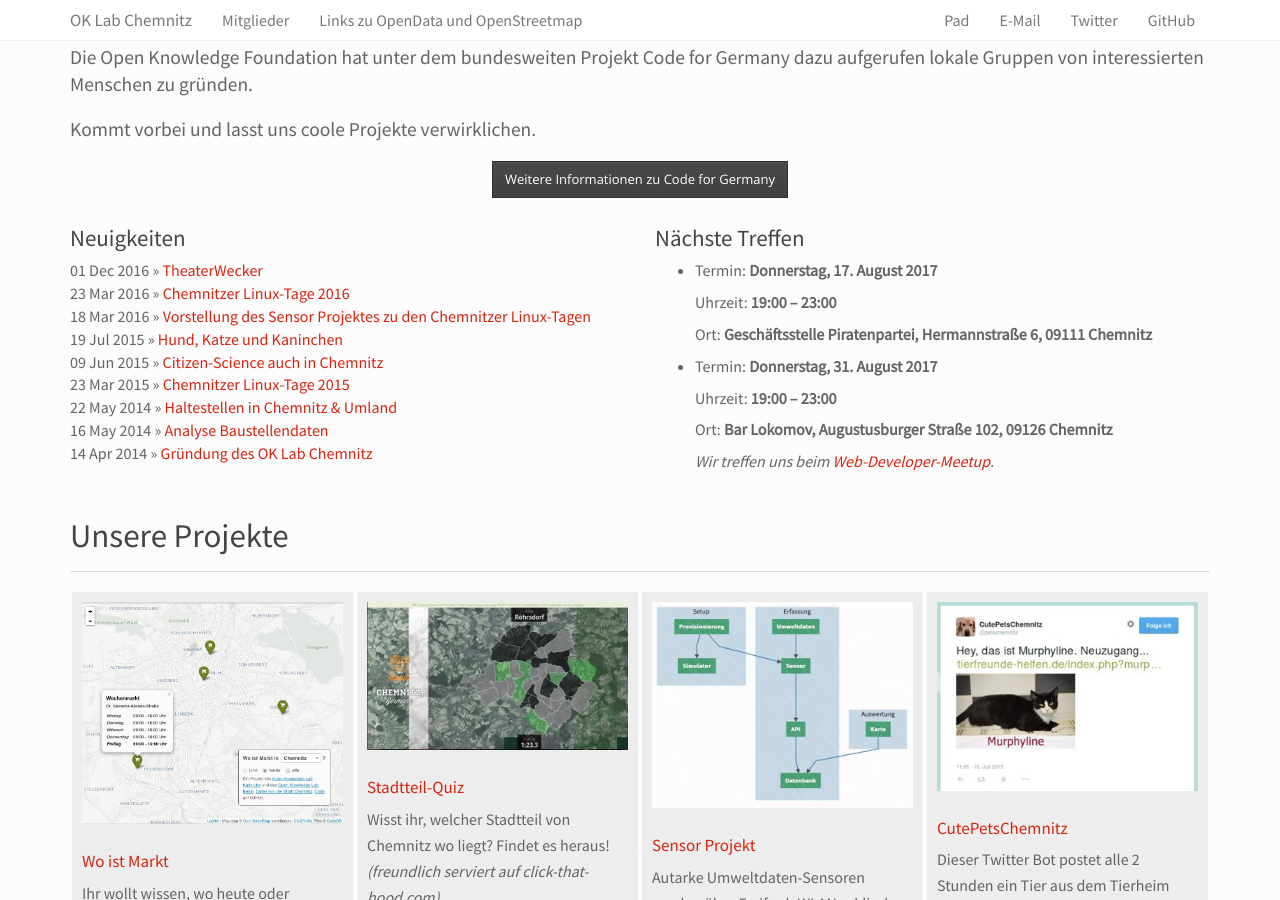
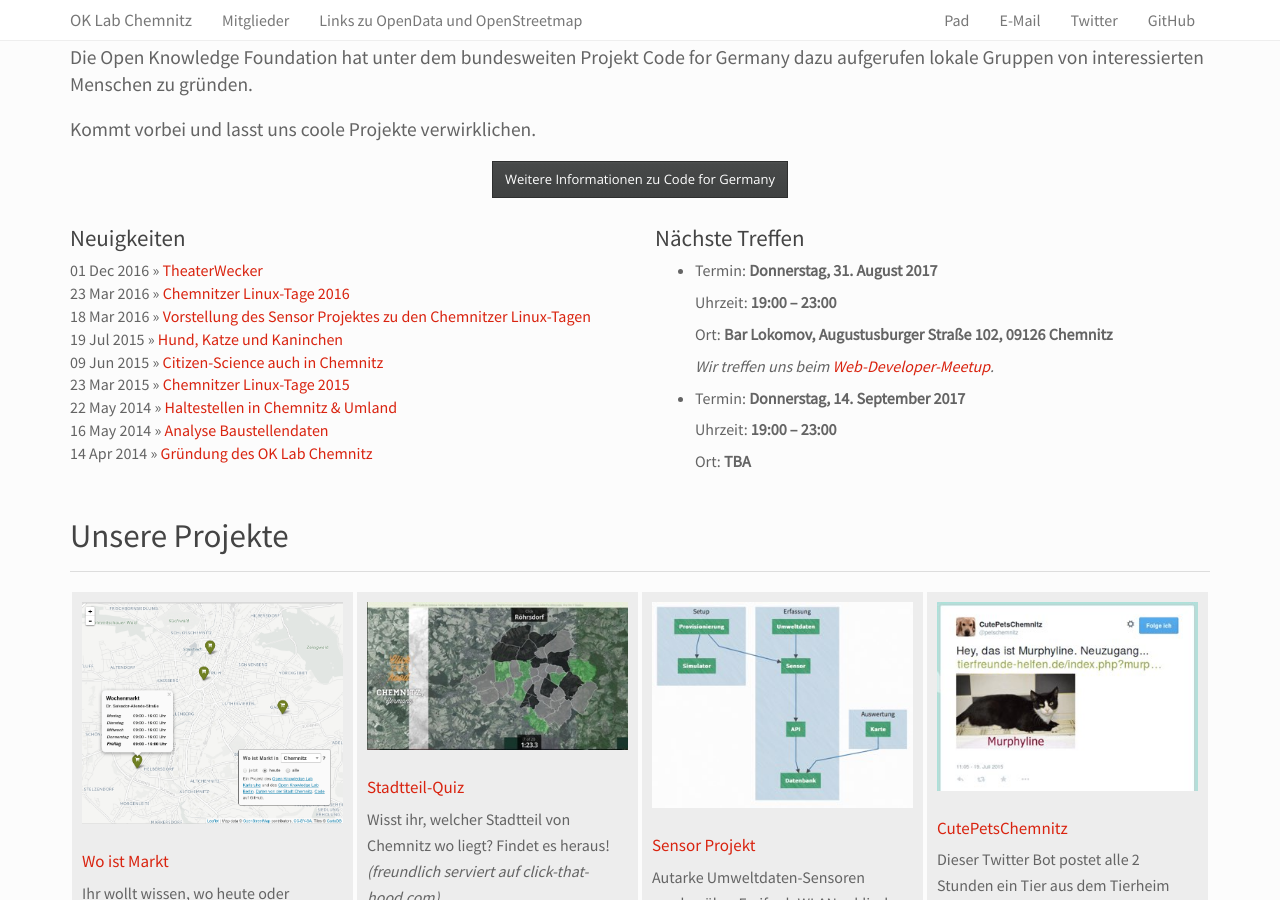
Before and after one commit to CodeforChemnitz/codeforchemnitz.github.io, a Jekyll site: the page built from index.html, in a window 1280 px wide and 900 px high, scrolled down 1282 px. Built offline with Jekyll 4.4.1, drawn with Linux system fonts in a browser that asks for light colours.

Commit message:
update treffen

```diff
--- a/_data/treffen.yml
+++ b/_data/treffen.yml
@@ -2,12 +2,6 @@
 #  location: Geschäftsstelle Piratenpartei, Hermannstraße 6, 09111 Chemnitz
 #  location: Bar Lokomov, Augustusburger Straße 102, 09126 Chemnitz
 #  more: Wir treffen uns beim <a href="https://www.meetup.com/de-DE/Web-Developer-Chemnitz/">Web-Developer-Meetup</a>.
-
-- day: Donnerstag
-  day-nr: 17
-  month: August 2017
-  time: "19:00 – 23:00"
-  location: Geschäftsstelle Piratenpartei, Hermannstraße 6, 09111 Chemnitz
 
 - day: Donnerstag
   day-nr: 31
@@ -15,3 +9,9 @@
   time: "19:00 – 23:00"
   location: Bar Lokomov, Augustusburger Straße 102, 09126 Chemnitz
   more: Wir treffen uns beim <a href="https://www.meetup.com/de-DE/Web-Developer-Chemnitz/">Web-Developer-Meetup</a>.
+
+- day: Donnerstag
+  day-nr: 14
+  month: September 2017
+  time: "19:00 – 23:00"
+  location: TBA
```
